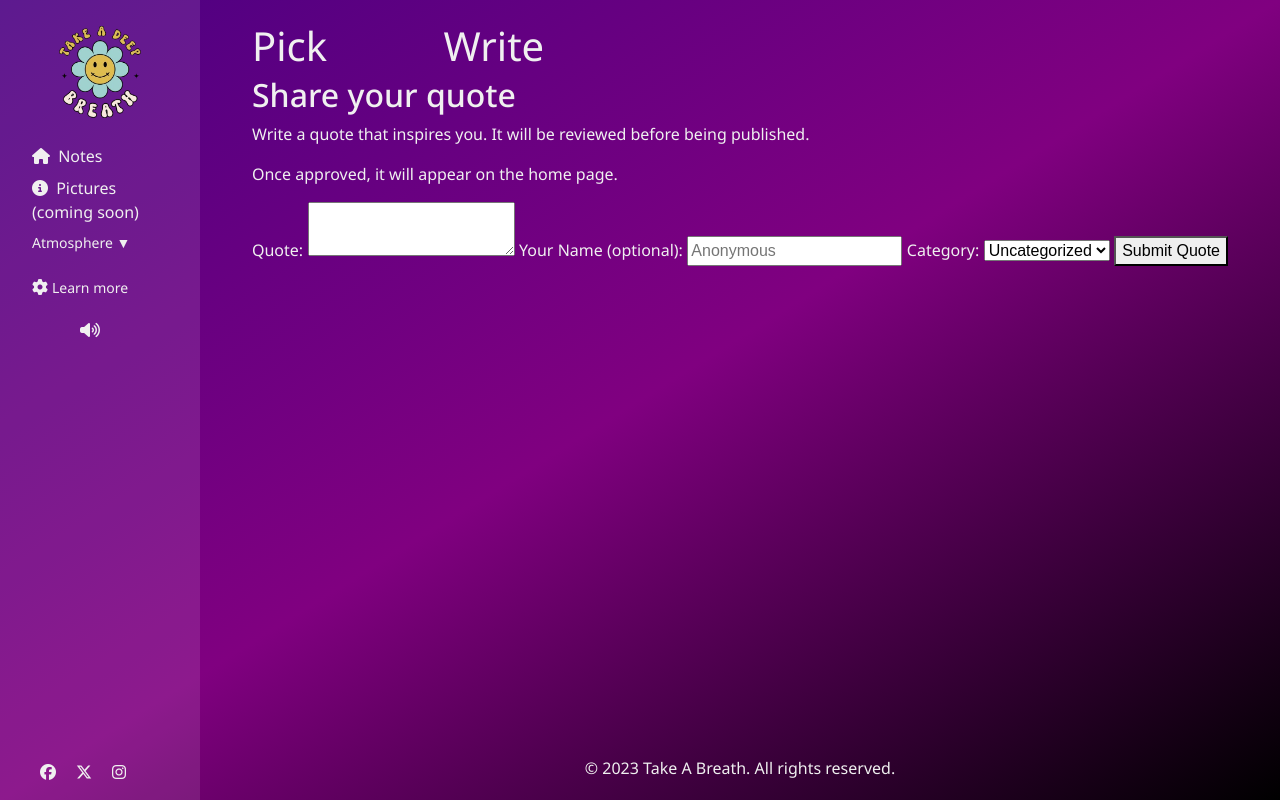
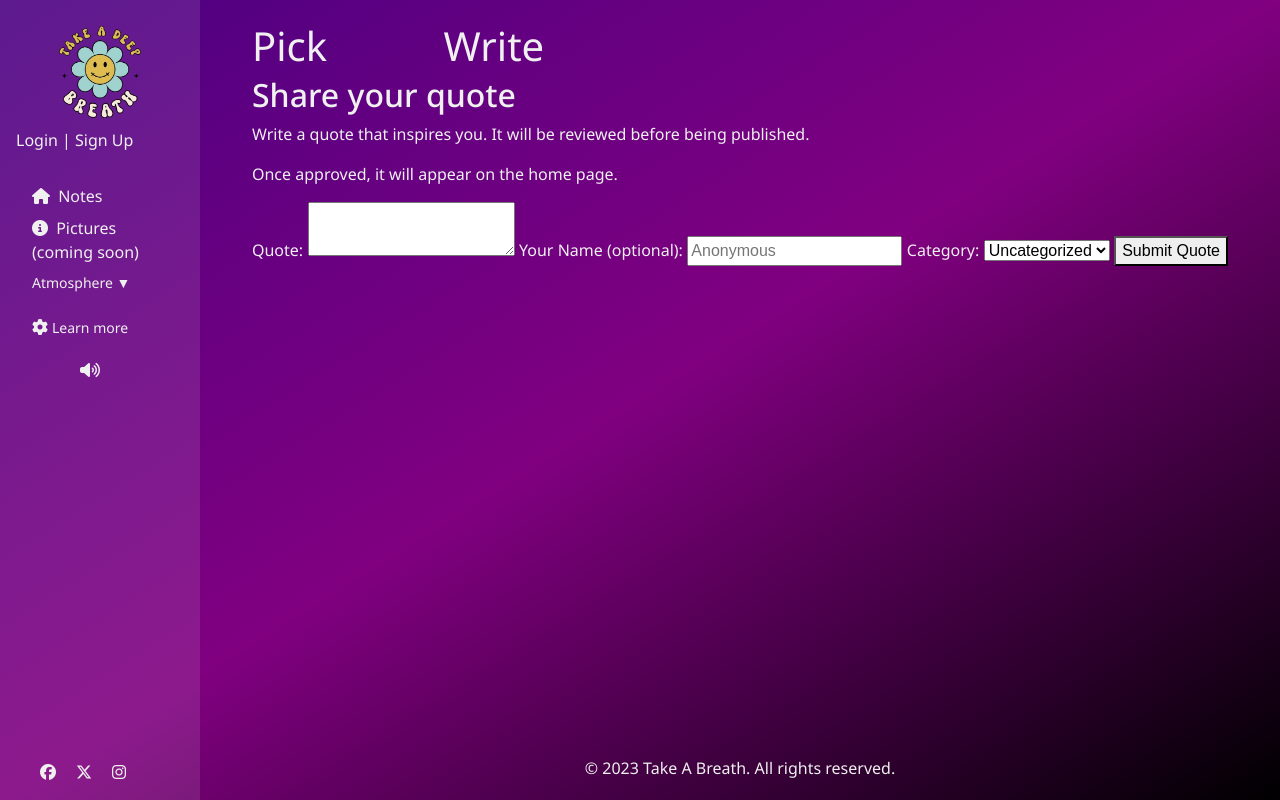
Before and after one commit to DaniqueJ-R/milestone_proj_3, a Django app: page /write-note/ in a window 1280 px wide. Run offline with Django 4.2, Linux system fonts and the light colour scheme; data comes from the database, SQL or seed files in the repository; some libraries are stand-ins or nearby versions; some web fonts are replaced.

Commit message:
Added line to Base.html for log in and user greeting

```diff
--- a/templates/base.html
+++ b/templates/base.html
@@ -46,7 +46,19 @@
         alt="Logo"
         class="img-fluid"
       />
+      <!-- log in section to displpay user name -->
+      {% if user.is_authenticated %}
+      <p>
+        Welcome, {{ user.username }} | <a href="{% url 'logout' %}">Logout</a>
+      </p>
+      {% else %}
+      <p>
+        <a href="{% url 'login' %}">Login</a> |
+        <a href="{% url 'signup' %}">Sign Up</a>
+      </p>
+      {% endif %}
 
+      <!-- Navigation Links -->
       <ul class="nav-list">
         <li>
           <a href="{% url 'home' %}"><i class="fas fa-home"></i> Notes </a>
```
